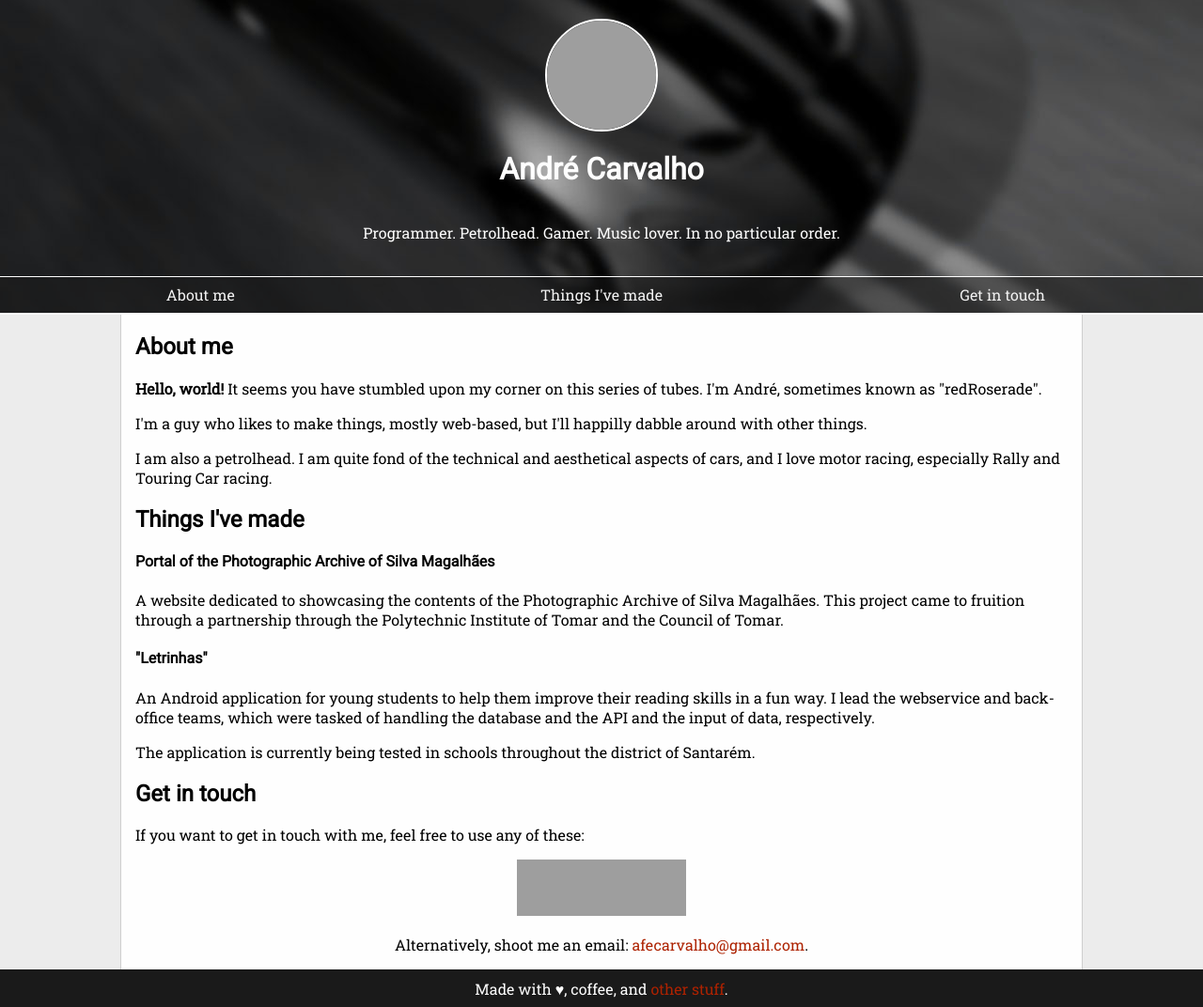
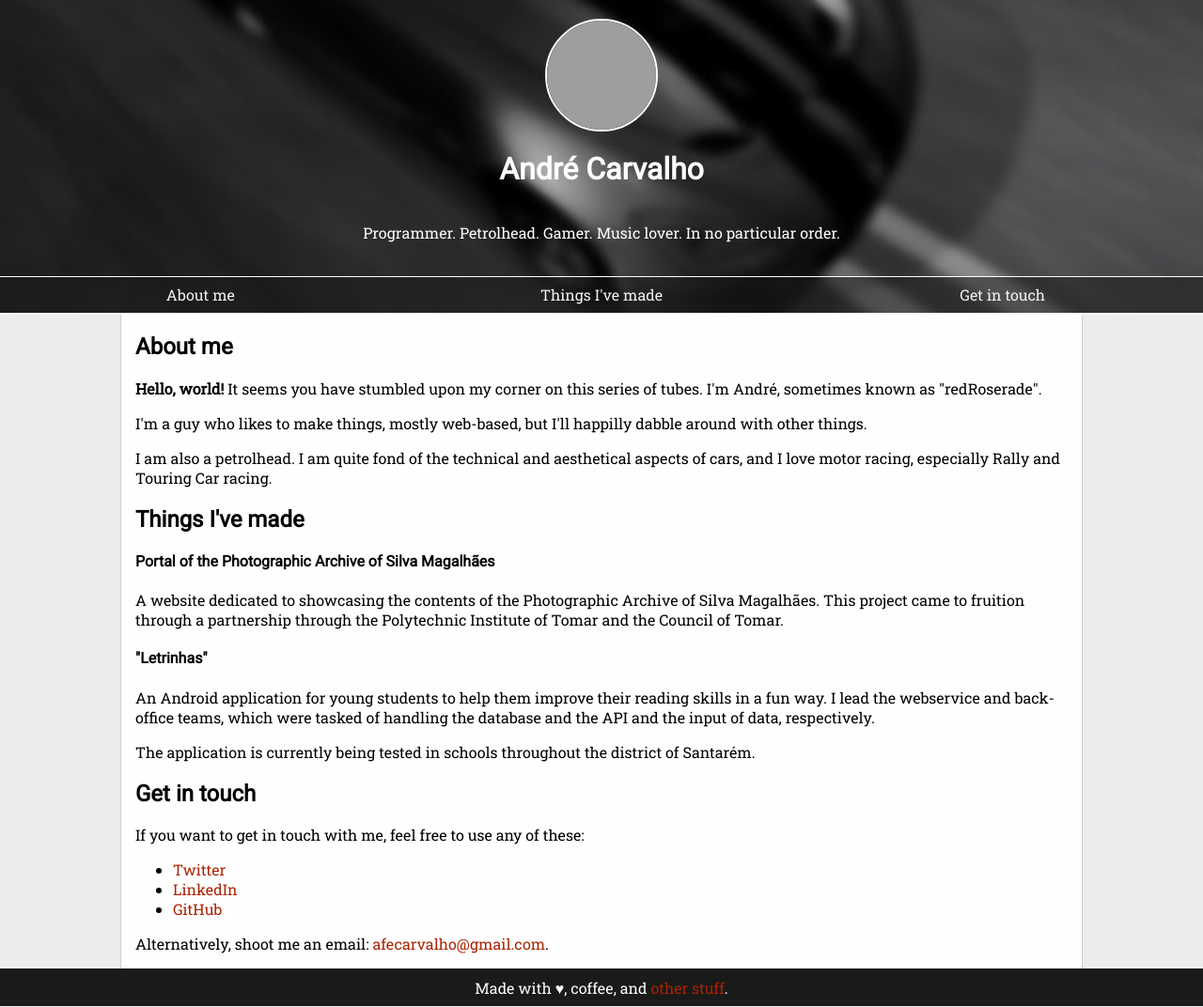
Before and after one commit to RedRoserade/RedRoserade.github.io, a plain HTML site: page index.html in a window 1280 px wide. Shown: the whole page at 94% size. Drawn offline with Linux system fonts and the light colour scheme; grey boxes are pictures that could not be loaded.

Commit message:
Changed the contacts to use text instead of images.

```diff
--- a/index.html
+++ b/index.html
@@ -85,7 +85,25 @@
 
             <p>If you want to get in touch with me, feel free to use any of these:</p>
 
-            <nav id="contacts">
+            <ul>
+                <li>
+                    <a href="https://www.twitter.com/redroserade" target="_blank">
+                        Twitter
+                    </a>
+                </li>
+                <li>
+                    <a href="https://www.linkedin.com/in/afecarvalho" target="_blank">
+                        LinkedIn
+                    </a>
+                </li>
+                <li>
+                    <a href="https://www.github.com/redroserade" target="_blank">
+                        GitHub
+                    </a>
+                </li>
+            </ul>
+
+            <!-- <nav id="contacts">
                 <a href="https://www.twitter.com/redroserade" target="_blank">
                     <img src="https://avatars.githubusercontent.com/redroserade?s=120" class="contact">
                 </a>
@@ -95,9 +113,9 @@
                 <a href="https://www.github.com/redroserade" target="_blank">
                     <img src="https://avatars.githubusercontent.com/redroserade?s=120" class="contact">
                 </a>
-            </nav>
+            </nav> -->
 
-            <p class="text-center">Alternatively, shoot me an email: <a href="mailto:afecarvalho@gmail.com" target="_blank">afecarvalho@gmail.com</a>.</p>
+            <p>Alternatively, shoot me an email: <a href="mailto:afecarvalho@gmail.com" target="_blank">afecarvalho@gmail.com</a>.</p>
         </section>
     </section>
 
```
